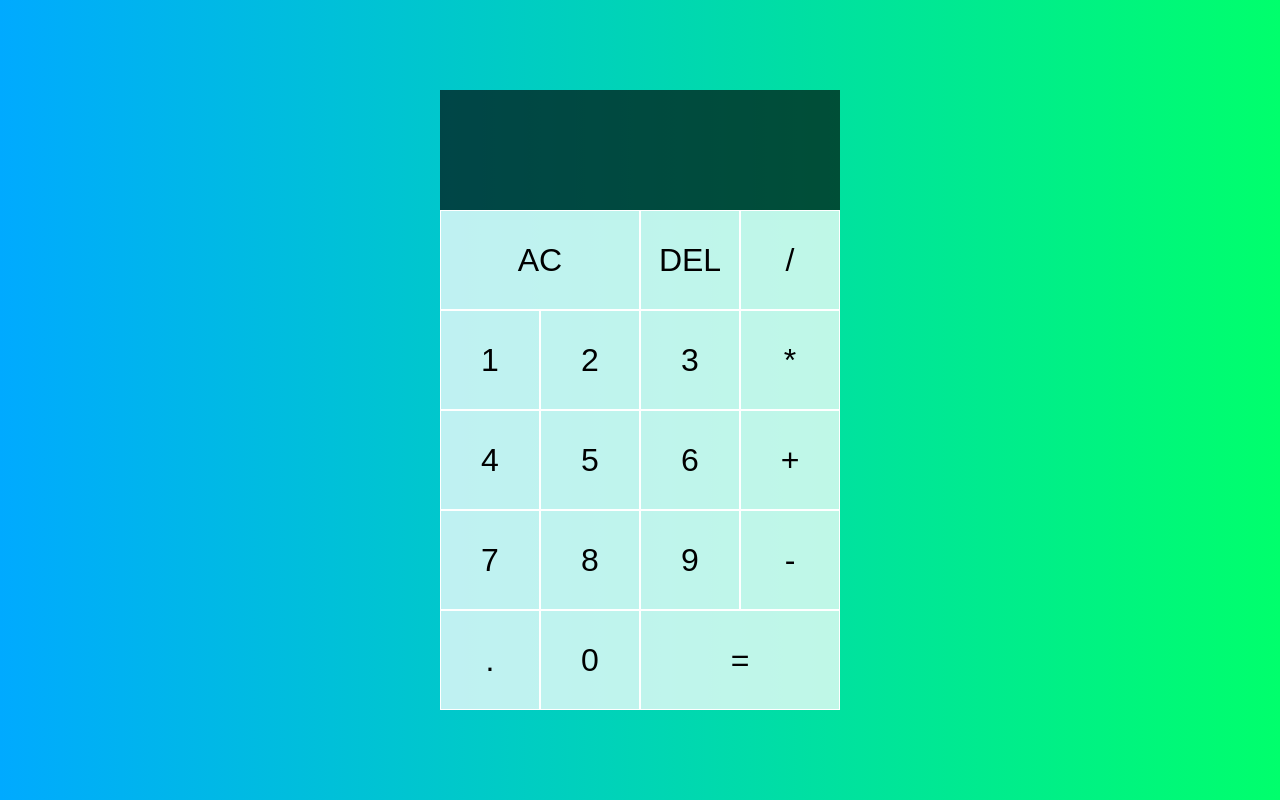
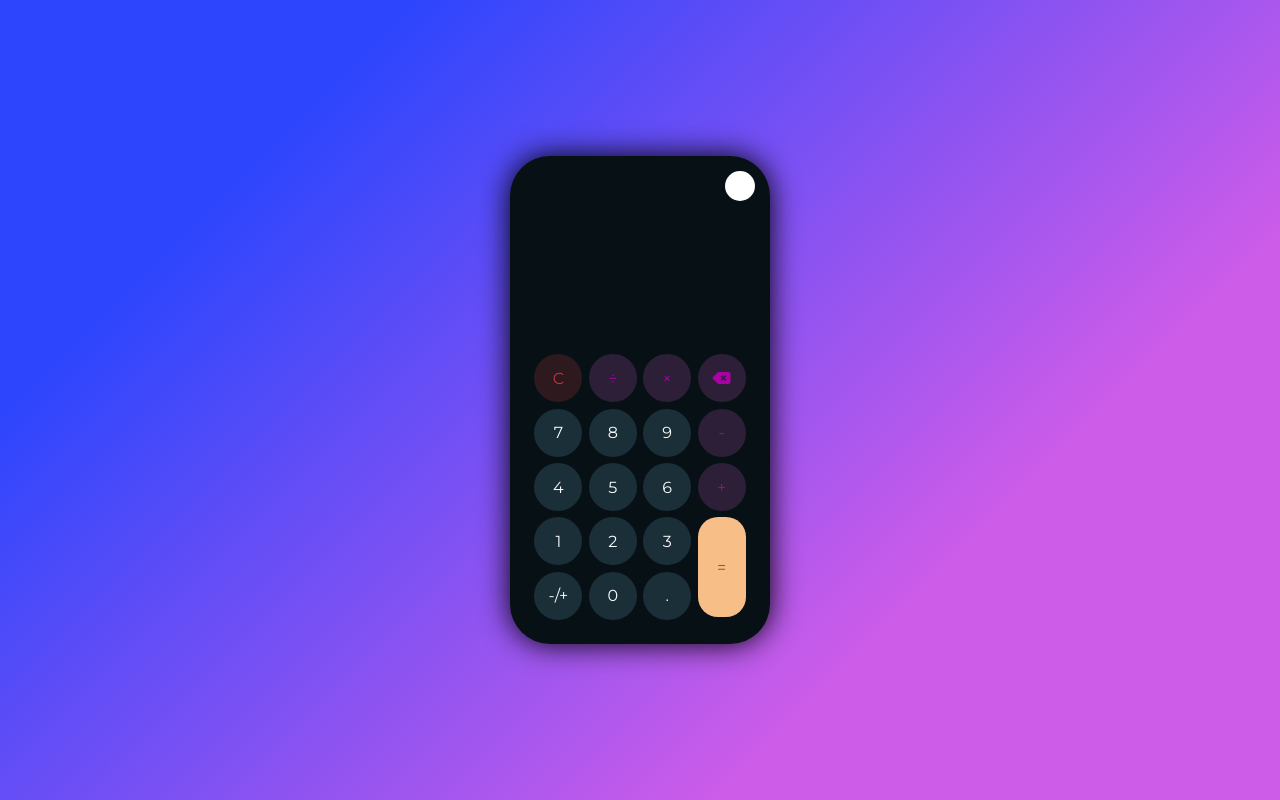
Before and after one commit to just-chris/Challenges, a plain HTML site: page calculator/index.html in a window 1280 px wide. Drawn offline with Linux system fonts and the light colour scheme.

Commit message:
light/dark calculator

```diff
--- a/calculator/index.html
+++ b/calculator/index.html
@@ -1,49 +1,54 @@
 <!DOCTYPE html>
 <html lang="en">
-
 <head>
  <meta charset="UTF-8">
  <meta http-equiv="X-UA-Compatible" content="IE=edge">
  <meta name="viewport" content="width=device-width, initial-scale=1.0">
-
  <link rel="stylesheet" href="./styles.css">
- <script src="./script.js" defer></script>
-
+ <link rel="preconnect" href="https://fonts.googleapis.com">
+<link rel="preconnect" href="https://fonts.gstatic.com" crossorigin>
+<link href="https://fonts.googleapis.com/css2?family=Montserrat:ital,wght@0,100;0,200;0,300;0,400;0,500;0,600;0,700;1,100;1,200;1,300;1,400;1,500;1,600;1,700&display=swap" rel="stylesheet">
+ <script src="https://kit.fontawesome.com/aef726a25c.js" crossorigin="anonymous"></script>
  <title>Calculator</title>
 </head>
-
 <body>
 
- <div class="calculator-grid">
+ <div class="container">
 
-  <div class="output">
-   <div class="previousOperand"></div>
-   <div class="currentOperand"></div>
+  <div class="calculator dark">
+   <div class="theme-toggler active">
+    <i class="toggler-icon"></i>
+   </div>
+   <div class="display-screen">
+    <div id="display"></div>
+   </div>
+   <div class="buttons">
+     <div class="btn-container"><button type="button" class="btn-operator" id="clear">C</button></div>
+     <div class="btn-container"><button type="button" class="btn-operator" id="/">&divide;</button></div>
+     <div class="btn-container"><button type="button" class="btn-operator" id="*">&times;</button></div>
+     <div class="btn-container"><button type="button" class="btn-operator" id="backspace"><i class="fa-solid fa-delete-left"></i></button></div>
+     <div class="btn-container"><button type="button" class="btn-number" id="7">7</button></div>
+     <div class="btn-container"><button type="button" class="btn-number" id="8">8</button></div>
+     <div class="btn-container"><button type="button" class="btn-number" id="9">9</button></div>
+     <div class="btn-container"><button type="button" class="btn-operator" id="-">-</button></div>
+     <div class="btn-container"><button type="button" class="btn-number" id="4">4</button></div>
+     <div class="btn-container"><button type="button" class="btn-number" id="5">5</button></div>
+     <div class="btn-container"><button type="button" class="btn-number" id="6">6</button></div>
+     <div class="btn-container"><button type="button" class="btn-operator" id="+">+</button></div>
+     <div class="btn-container"><button type="button" class="btn-number" id="1">1</button></div>
+     <div class="btn-container"><button type="button" class="btn-number" id="2">2</button></div>
+     <div class="btn-container"><button type="button" class="btn-number" id="3">3</button></div>
+     <div class="btn-container"><button type="button" class="btn-equal" id="equal" >=</button></div>
+     <div class="btn-container"><button type="button" class="btn-number" id="-/+">-/+</button></div>
+     <div class="btn-container"><button type="button" class="btn-number" id="0">0</button></div>
+     <div class="btn-container"><button type="button" class="btn-number" id=".">.</button></div>
+    </div>
+
   </div>
-
-
-  <button class="spanTwo">AC</button>
-  <button>DEL</button>
-  <button>/</button>
-  <button>1</button>
-  <button>2</button>
-  <button>3</button>
-  <button>*</button>
-  <button>4</button>
-  <button>5</button>
-  <button>6</button>
-  <button>+</button>
-  <button>7</button>
-  <button>8</button>
-  <button>9</button>
-  <button>-</button>
-  <button>.</button>
-  <button>0</button>
-  <button class="spanTwo">=</button>
 
  </div>
 
 
+ <script src="./script.js" defer></script>
 </body>
-
 </html>
--- a/calculator/script.js
+++ b/calculator/script.js
@@ -0,0 +1,37 @@
+const display = document.querySelector('#display');
+const buttons = document.querySelectorAll('button');
+
+buttons.forEach((item) => {
+ item.onclick = () => {
+  if (item.id == 'clear' ) {
+   display.innerText = '';
+  } else if (item.id == 'backspace' ) {
+   let string = display.innerText.toString();
+   display.innerText = string.substr(0, string.length - 1);
+  } else if (display.innerText != '' && item.id == 'equal' ) {
+   let obtResult = display.innerText;
+   let operation = eval(obtResult.toString());
+    if (Number.isSafeInteger(operation)) {
+     display.innerText = operation.toLocaleString();
+    } else {
+     display.innerText = operation.toLocaleString('en-US', {minimumFractionDigits:2, maximumFractionDigits:2});
+    }
+  } else if (display.innerText == '' && item.id == 'equal') {
+   display.innerText = ' Math is hard';
+   setTimeout(() => (display.innerText = '' ), 2000 );
+  } else {
+   display.innerText += item.id;
+
+  }
+ }
+})
+
+const themeToggleBtn = document.querySelector('.theme-toggler');
+const calculator = document.querySelector('.calculator');
+const toggleIcon = document.querySelector('.toggler-icon');
+let isDark = true;
+themeToggleBtn.onclick = () => {
+ calculator.classList.toggle('dark');
+ themeToggleBtn.classList.toggle('active');
+ isDark = !isDark ;
+}
--- a/calculator/styles.css
+++ b/calculator/styles.css
@@ -1,58 +1,191 @@
-*, *::before, *::after{
+*{
+ padding: 0;
  margin: 0;
- padding: 0;
- box-sizing:border-box  ;
- font-family: Gotham Rounded, sans-serif;
-font-weight: normal;
+ box-sizing: border-box;
+ outline: 0;
+ transition: all 0.5s ease;
+ font-family: 'Montserrat', sans-serif;
+}
+
+:root{
+ --calculator-light: #fff;
+ --display-light:#551;
+ --calculator-dark:#071115;
+ --display-dark:#f8fafd;
+ --operator-bg:#ffd0fd;
+ --operator-color:#f967f3;
+ --operator-bg-dark:#2e1f39;
+ --operator-color-dark:#aa00a4;
+ --number-bg:#c3eaff;
+ --number-color:#002b42;
+ --number-bg-dark:#1b2f38;
+ --number-color-dark:#f8fafb;
+ --clear-bg:#ffd5d8;
+ --clear-color:#fc4552;
+ --clear-bg-dark:#2d191e;
+ --clear-color-dark:#bd3740;
+ --equal-bg:#fdd5b0;
+ --equal-color:#e07511;
+ --equal-bg-dark:#f8be88;
+ --equal-color-dark:#8d531c;
+}
+
+body {
+ background: rgb(205,92,233);
+ background: -moz-linear-gradient(-45deg, rgba(205,92,233,1) 27%, rgba(45,70,253,1) 80%);
+ background: -webkit-linear-gradient(-45deg, rgba(205,92,233,1) 27%, rgba(45,70,253,1) 80%);
+ background: linear-gradient(-45deg, rgba(205,92,233,1) 27%, rgba(45,70,253,1) 80%);
+ filter: progid:DXImageTransform.Microsoft.gradient(startColorstr="#cd5ce9",endColorstr="#2d46fd",GradientType=1);
+}
+
+.container{
+ height: 100vh;
+ width: 100vw;
+ display: grid;
+ place-items: center;
+}
+
+.calculator {
+ position: relative;
+ height: auto;
+ width: auto;
+ padding: 1.5rem;
+ border-radius: 40px;
+ box-shadow: 0 0 30px #000;
+}
+
+.theme-toggler {
+ position: absolute;
+ top: 30px;
+ right: 30px;
+ color: #fff;
+ cursor: pointer;
+ z-index: 1;
+}
+
+.theme-toggler.active{
+ color: #333;
+}
+
+.theme-toggler.active::before{
+ background-color: #fff;
+}
+
+.theme-toggler::before{
+ content: '';
+ height: 30px;
+ width: 30px;
+ position: absolute;
+ top: 50%;
+ transform: translate(-50%, -50%);
+ border-radius: 50%;
+ background-color: #333;
+ z-index: -1;
+}
+
+#display{
+ margin: 0 10px;
+ height: 150px;
+ width: auto;
+ max-width: 250px;
+ display: flex;
+ align-items: flex-end;
+ justify-content: flex-end;
+ font-size: 2rem;
+ margin-bottom: 1.5rem;
+ overflow-x: hidden;
+}
+
+.btn-container{
+ width: 3rem;
+ height: 3rem;
+}
+
+button {
+ height: 3rem;
+ width: 3rem;
+ border-radius: 50%;
+ border: 0;
+ font-size: 1rem;
+ transition: all 200ms ease;
+ cursor: pointer;
+}
+
+button:hover{
+ transform: scale(1.05);
 }
 
 
-body{
- background: linear-gradient(to right, #00aaFF, #00ff6c);
+
+button#equal {
+ height: 6.25rem;
+ border-radius: 20px;
 }
 
-.calculator-grid{
+
+.buttons {
  display: grid;
- justify-content: center;
- align-content: center;
- min-height: 100vh;
- grid-template-columns: repeat(4, 100px);
- grid-template-rows: minmax(120px, auto) repeat(5, 100px);
+ gap: .4rem;
+ grid-template-columns: repeat(4, 3rem);
 }
 
-.calculator-grid > button {
- cursor: pointer;
- font-size: 2rem;
- border: 1px solid white;
- outline: none;
- background-color: rgba(255, 255, 255, .75);
+/* =========================== LIGHT THEME */
+
+.calculator{
+ background: #fff;
 }
 
-.calculator-grid > button:hover {
- background-color: rgba(255, 255, 255, .9);
+.calculator #display {
+ color: #551;
 }
 
-.spanTwo{
- grid-column: span 2;
+.calculator button#clear {
+ background: var(--clear-bg);
+ color: var(--clear-color);
 }
 
-.output {
- grid-column: 1 / -1;
- background: rgba(0, 0, 0, .65);
- display: flex;
- align-items: flex-end;
- justify-content: space-around;
- flex-direction: column;
- word-wrap: break-word;
- word-break: break-all;
+
+.calculator button.btn-number {
+ background: var(--number-bg);
+ color: var(--number-color);
 }
 
-.output .previousOperand {
- color: rgba(255, 255, 255, .75);
- font-size: 1.5rem;
+
+.calculator button.btn-operator {
+ background: var(--operator-bg);
+ color: var(--operator-color);
 }
 
-.output .currentOperand {
- color: rgba(255, 255, 255, 1);
- font-size: 2.5rem;
+.calculator button#equal {
+ background: var(--equal-bg);
+ color: var(--equal-color);
 }
+
+/* =========================== DARK THEME */
+
+.calculator.dark {
+ background: var(--calculator-dark);
+}
+.calculator.dark #display {
+ color: var(--display-dark);
+}
+
+.calculator.dark button#clear {
+ background: var(--clear-bg-dark);
+ color: var(--clear-color-dark);
+}
+
+.calculator.dark button.btn-number {
+ background: var(--number-bg-dark);
+ color: var(--number-color-dark);
+}
+
+.calculator.dark button.btn-operator {
+ background: var(--operator-bg-dark);
+ color: var(--operator-color-dark);
+}
+
+.calculator.dark button#equal {
+ background: var(--equal-bg-dark);
+ color: var(--equal-color-dark);
+}
```
